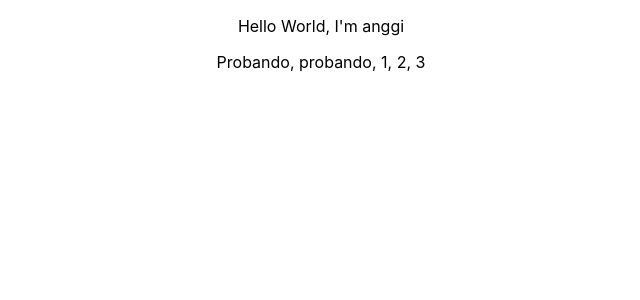
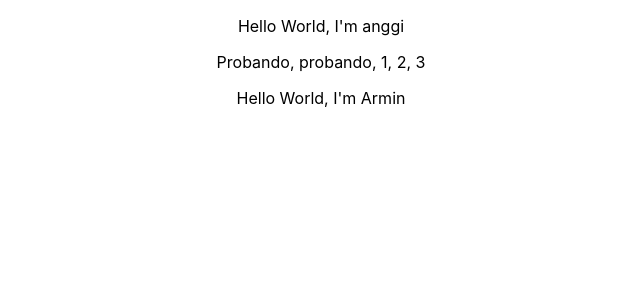
Before and after one commit to anggifit/test-repository, a React (Create React App) app: page / in a window 1280 px wide. Shown: the top 300 px of the page, without its empty margins (319-959 px from the left). Built offline with nearby package versions, Linux system fonts and the light colour scheme.

Commit message:
feat: add paragraph to App.js

```diff
--- a/src/App.js
+++ b/src/App.js
@@ -9,7 +9,7 @@ function App() {
         {/* <p>parrafo vlad</p> */}
         {/* <p>parrafo elena</p> */}
         {/* <p>parrafo milo</p> */}
-        {/* <p>parrafo armin</p> */}
+        <p>Hello World, I'm Armin</p>
 
     </div>
   );
```
